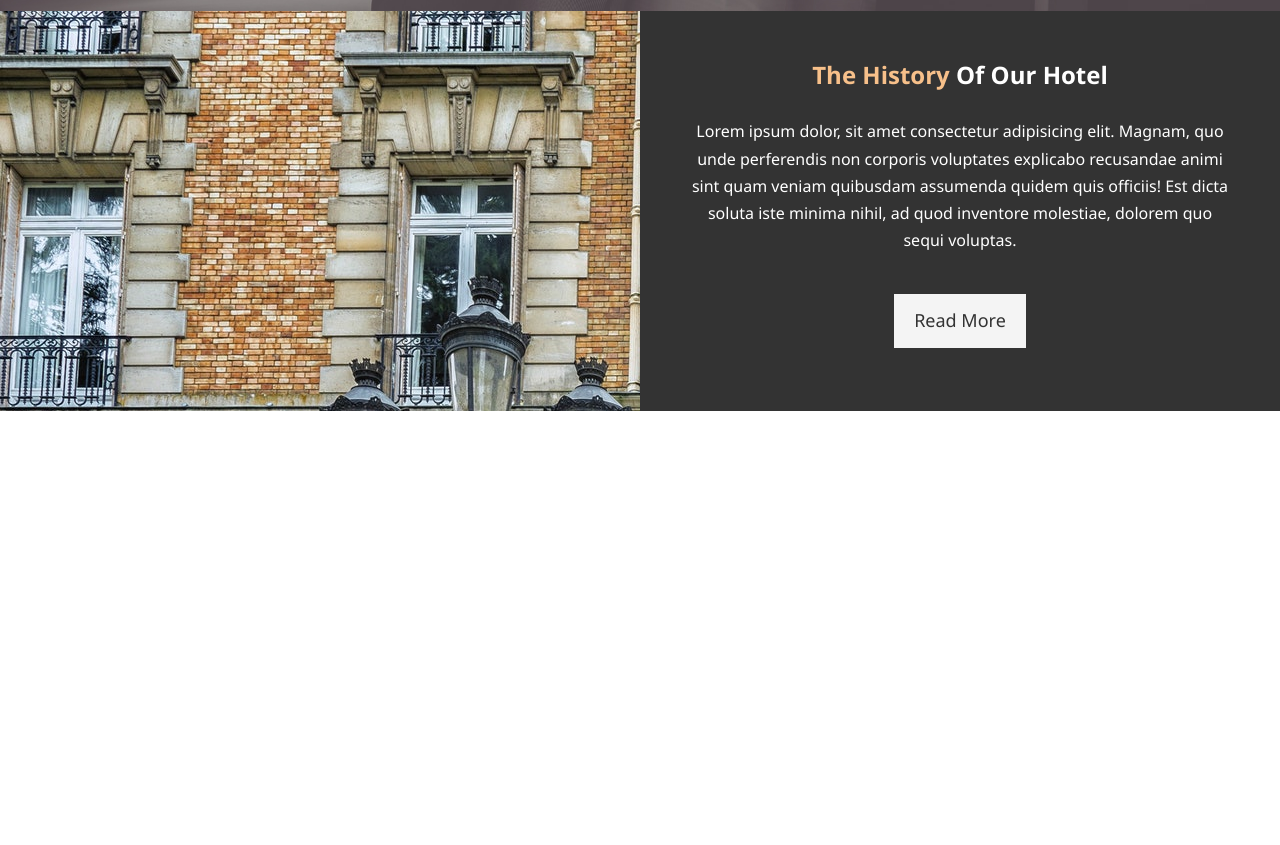
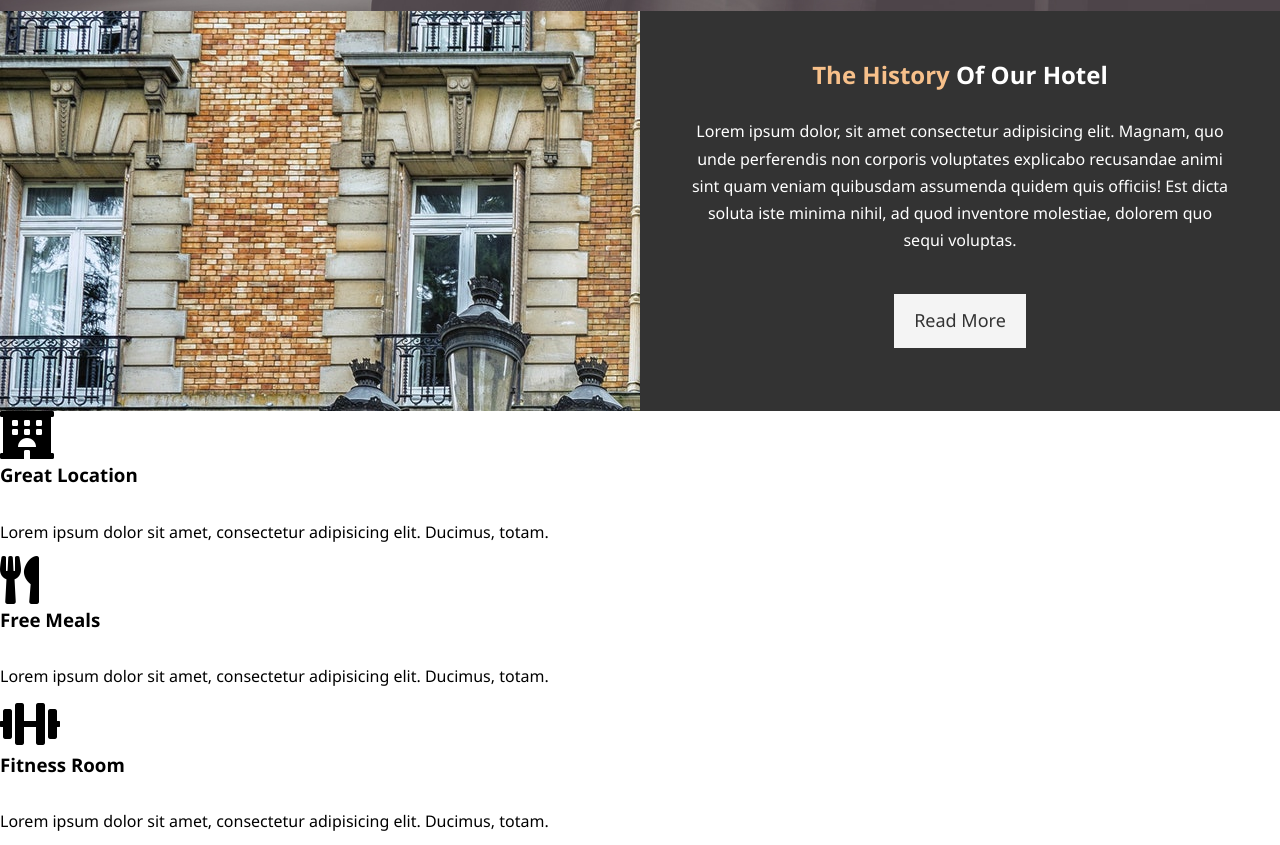
Before and after one commit to dominic-davies/nonsuchparkhotel, a plain HTML site: page index.html in a window 1280 px wide. Shown: the part 656-1501 px from the top of the page. Before the commit the page ends 1067 px from the top, so only its background shows below. Drawn offline with Linux system fonts and the light colour scheme.

Commit message:
mark up for features section added font awesome

```diff
--- a/index.html
+++ b/index.html
@@ -7,8 +7,11 @@
   <meta http-equiv="X-UA-Compatible" content="ie=edge" />
   <meta name="description" content="Nonsuch Hotel, Epsom, Surrey entails the ultimate in luxury, attentive service & a convenient location." />
   <meta name="keywords" content="Hotel, Hotels, Inns, Motels, Accommodations, Reservations" />
+  <link rel="stylesheet" href="https://use.fontawesome.com/releases/v5.6.3/css/all.css" integrity="sha384-UHRtZLI+pbxtHCWp1t77Bi1L4ZtiqrqD80Kn4Z8NTSRyMA2Fd33n5dQ8lWUE00s/"
+    crossorigin="anonymous">
+  <link rel="stylesheet" href="css/style.css" />
   <title>Nonsuch Hotel | A Place For Relaxation</title>
-  <link rel="stylesheet" href="css/style.css" />
+
 </head>
 
 <body>
@@ -47,7 +50,23 @@
     </div>
   </section>
 
-
+  <section id="features">
+    <div class="box">
+      <i class="fas fa-hotel fa-3x"></i>
+      <h3>Great Location</h3>
+      <p>Lorem ipsum dolor sit amet, consectetur adipisicing elit. Ducimus, totam.</p>
+    </div>
+    <div class="box">
+      <i class="fas fa-utensils fa-3x"></i>
+      <h3>Free Meals</h3>
+      <p>Lorem ipsum dolor sit amet, consectetur adipisicing elit. Ducimus, totam.</p>
+    </div>
+    <div class="box">
+      <i class="fas fa-dumbbell fa-3x"></i>
+      <h3>Fitness Room</h3>
+      <p>Lorem ipsum dolor sit amet, consectetur adipisicing elit. Ducimus, totam.</p>
+    </div>
+  </section>
 </body>
 
 </html>
```
